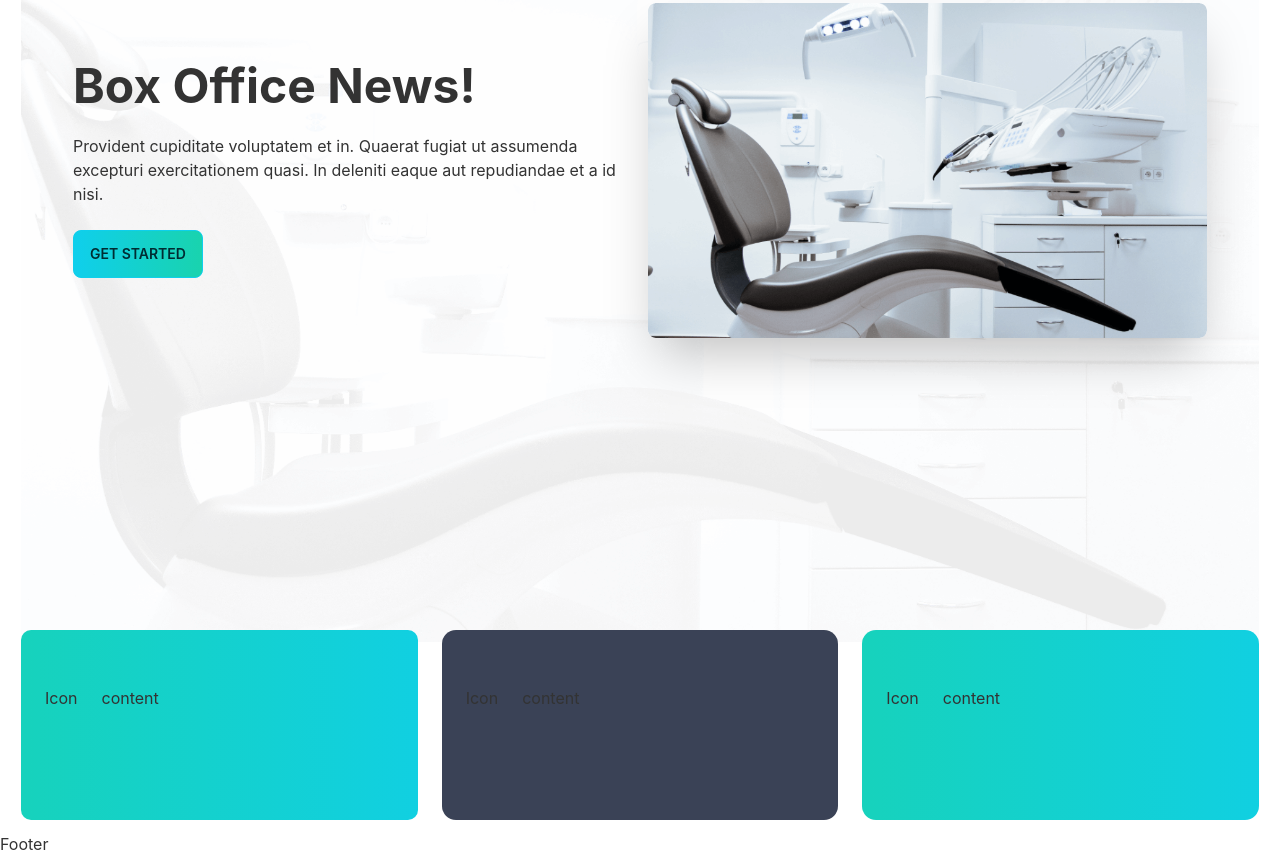
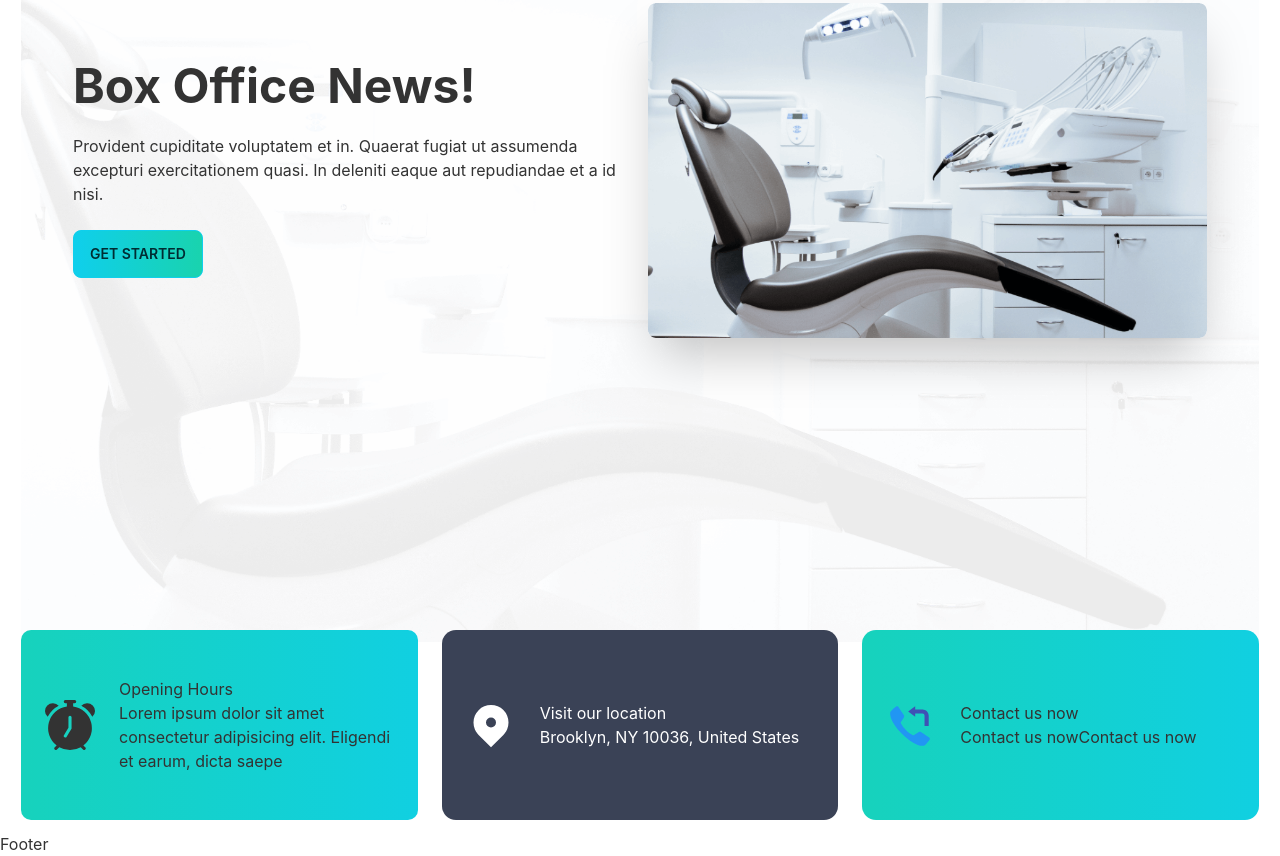
Before and after one commit to developer-munir/doctors-portal-client, a React (Create React App) app: page / in a window 1280 px wide. Shown: the part 285-1141 px from the top of the page. Built offline with nearby package versions, Linux system fonts and the light colour scheme.

Commit message:
added time table section

```diff
--- a/package.json
+++ b/package.json
@@ -10,6 +10,7 @@
     "node-sass": "^7.0.3",
     "react": "^18.2.0",
     "react-dom": "^18.2.0",
+    "react-icons": "^4.6.0",
     "react-router-dom": "^6.4.3",
     "react-scripts": "5.0.1",
     "web-vitals": "^2.1.4"
--- a/src/pages/Home/Header/Info.jsx
+++ b/src/pages/Home/Header/Info.jsx
@@ -1,16 +1,14 @@
-import React from 'react';
+import React from "react";
 
-const Info = () => {
-    return (
-      <div className="h-[190px] flex py-14 px-6 ">
-        <div>
-          <h1>Icon</h1>
-        </div>
-        <div className='ml-6'>
-          <h1>content</h1>
-        </div>
+const Info = ({ icon,title }) => {
+  return (
+    <div className="h-[190px] flex items-center py-14 px-6 ">
+      <div>
+        <h1>{icon}</h1>
       </div>
-    );
+      <div className="ml-6">{title}</div>
+    </div>
+  );
 };
 
 export default Info;
--- a/src/pages/Home/Home/Home.jsx
+++ b/src/pages/Home/Home/Home.jsx
@@ -2,20 +2,55 @@ import React from "react";
 import Header from "../Header/Header";
 import Info from "../Header/Info";
 import "../Header/header.css";
-
+import { BsFillAlarmFill } from "react-icons/bs";
+import { HiLocationMarker } from "react-icons/hi";
+import { FcCallback } from "react-icons/fc";
 const Home = () => {
+  const alerm = (
+    <React.Fragment>
+      <BsFillAlarmFill size={50}></BsFillAlarmFill>
+    </React.Fragment>
+    );
+  const location = (
+      <React.Fragment>
+          <HiLocationMarker size={50}></HiLocationMarker>
+    </React.Fragment>
+    );
+  const phone = (
+      <React.Fragment>
+          <FcCallback size={50}></FcCallback>
+    </React.Fragment>
+    );
+    const title1 = (
+      <React.Fragment>
+            <h1>Opening Hours</h1>
+            <p>Lorem ipsum dolor sit amet consectetur adipisicing elit. Eligendi et earum, dicta saepe </p>
+      </React.Fragment>
+    );
+    const title2 = (
+      <React.Fragment>
+        <h1>Visit our location</h1>
+        <p>Brooklyn, NY 10036, United States</p>
+      </React.Fragment>
+    );
+    const title3 = (
+      <React.Fragment>
+        <h1>Contact us now</h1>
+        <p>Contact us nowContact us now</p>
+      </React.Fragment>
+    );
   return (
     <div className="mx-[21px]">
       <Header></Header>
-      <div className="grid md:grid-cols-3 gap-6 relative bottom-3">
+      <div className="grid md:grid-cols-3 gap-6 relative bottom-3 mt-[80px] md:mt-0">
         <div className="opening-hours">
-          <Info></Info>
+          <Info icon={alerm} title={title1}></Info>
         </div>
-        <div className="bg-accent rounded-[14px]">
-          <Info></Info>
+        <div className="bg-accent rounded-[14px] text-white">
+          <Info icon={location} title={title2}></Info>
         </div>
         <div className="contact">
-          <Info></Info>
+          <Info icon={phone} title={title3}></Info>
         </div>
       </div>
     </div>
```
Also changed, not shown: 1 other file (tests, documents, lock files or other folders).
